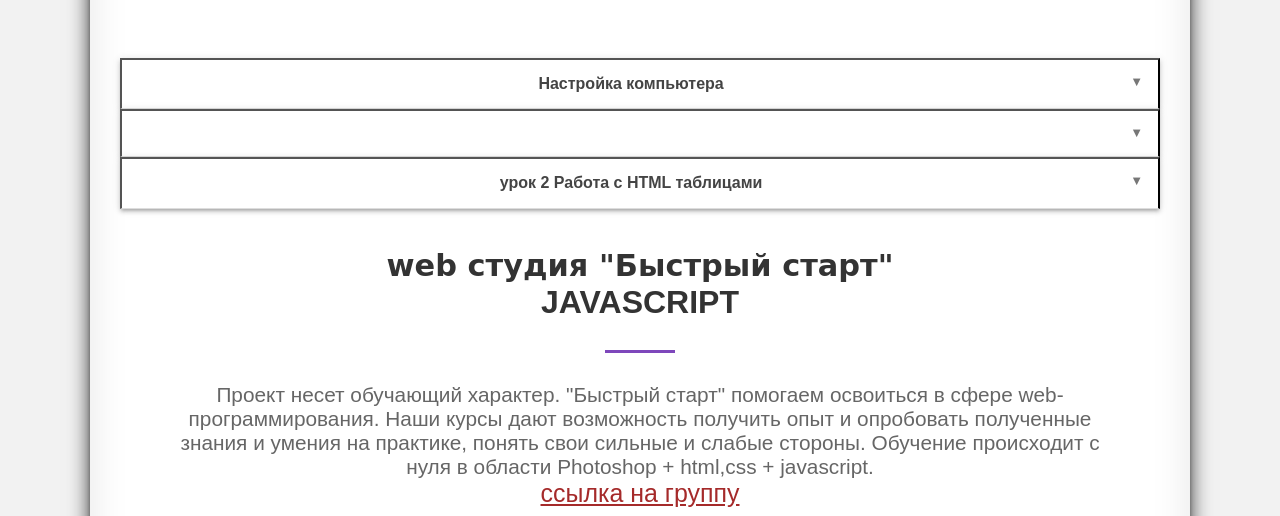
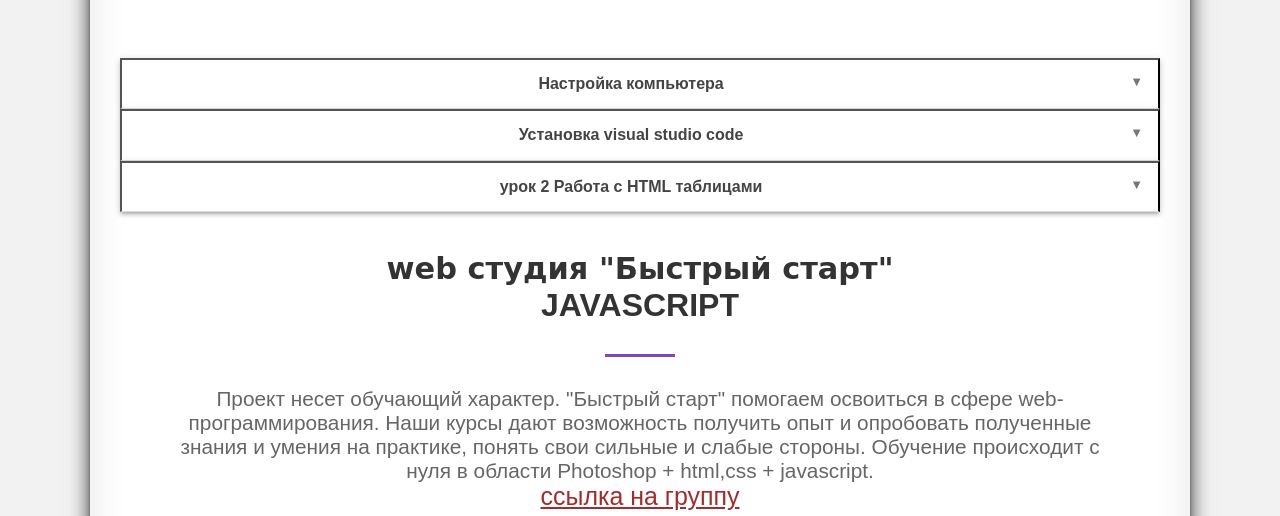
Before and after one commit to andreychernetsky/siteProgrammer, a website: page app/index.html in a window 1280 px wide. Shown: the part 2363-2879 px from the top of the page. Drawn offline with nearby package versions, Linux system fonts and the light colour scheme; files whose address does not match are found by name.

Commit message:
vsCodeTeks

```diff
--- a/app/index.html
+++ b/app/index.html
@@ -1054,7 +1054,7 @@
 								</div>
 							</div>
 							<div class="accordion__item">
-								<button class="accordion__button"></button>
+								<button class="accordion__button">Установка visual studio code</button>
 								<div class="accordion__panel">
 									<a class="section__link" href="https://vk.com/@-160258457-ustanovka-visual-studio-code" targer="_blank">Установка visual studio code</a>
 								</div>
```
